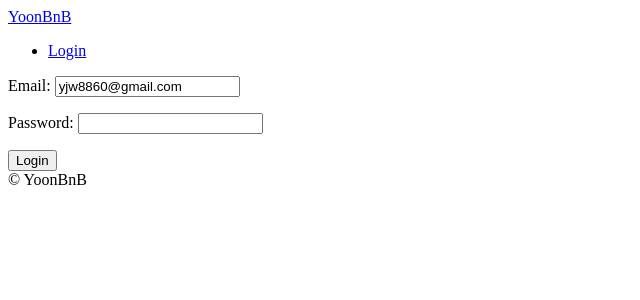
After one commit to yjw8860/airbnb_clone, a Django app: page /users/login/ in a window 1280 px wide. The commit adds this page. Shown: the top 300 px of the page, without its empty margins (0-640 px from the left). Run offline with Django 3.2, Linux system fonts and the light colour scheme.

Commit message:
login logout 수작업으로 완료!

```diff
--- a/config/urls.py
+++ b/config/urls.py
@@ -21,6 +21,7 @@ from django.conf.urls.static import static
 urlpatterns = [
     path("", include('core.urls', namespace='core')),
     path('rooms/', include('rooms.urls', namespace='rooms')),
+    path('users/', include('users.urls', namespace='users')),
     path('admin/', admin.site.urls),
 ]
 
--- a/templates/partials/nav.html
+++ b/templates/partials/nav.html
@@ -1,4 +1,10 @@
 <a href="{% url "core:home" %}">YoonBnB</a>
 <ul>
-    <li><a href="#">Login</a></li>
+
+
+    {% if user.is_authenticated %}
+    <li><a href="{% url "users:logout" %}">Logout</a></li>
+    {% else %}
+    <li><a href="{% url "users:login" %}">Login</a></li>
+    {% endif %}
 </ul>
--- /dev/null
+++ b/templates/users/login.html
@@ -0,0 +1,17 @@
+{% extends "base.html" %}
+
+{% block page_title %}
+    Login
+{% endblock page_title %}
+
+{% block search-bar %}
+
+{% endblock search-bar %}
+
+{% block content %}
+    <form method="POST" action="{% url "users:login" %}">
+    {% csrf_token %}
+    {{form.as_p}}
+    <button>Login</button>
+    </form>
+{% endblock content %}
--- /dev/null
+++ b/users/forms.py
@@ -0,0 +1,20 @@
+from django import forms
+from . import models
+
+class LoginForm(forms.Form):
+
+    email = forms.EmailField()
+    password = forms.CharField(widget=forms.PasswordInput)
+
+    def clean(self):
+        email = self.cleaned_data.get("email")
+        password = self.cleaned_data.get('password')
+
+        try:
+            user = models.User.objects.get(username=email)
+            if user.check_password():
+                return self.cleaned_data
+            else:
+                self.add_error("password",forms.ValidationError("Password is wrong"))
+        except models.User.DoesNotExist:
+            self.add_error("email",forms.ValidationError("email is wrong"))
--- a/users/urls.py
+++ b/users/urls.py
@@ -0,0 +1,9 @@
+from django.urls import path
+from . import views
+
+app_name = 'users'
+
+urlpatterns = [
+    path("login/", views.LoginView.as_view(), name='login'),
+    path("logout/", views.log_out, name='logout'),
+]
--- a/users/views.py
+++ b/users/views.py
@@ -1,3 +1,26 @@
-from django.shortcuts import render
+from django.views import View
+from django.shortcuts import render, redirect, reverse
+from django.contrib.auth import authenticate, login, logout
+from . import forms
+# Create your views here.
 
-# Create your views here.
+class LoginView(View):
+
+    def get(self, request):
+        form = forms.LoginForm(initial={"email":"yjw8860@gmail.com"})
+        return render(request, 'users/login.html', {'form':form})
+
+    def post(self, request):
+        form = forms.LoginForm(request.POST)
+        if form.is_valid():
+            email = form.cleaned_data.get('email')
+            password = form.cleaned_data.get('password')
+            user = authenticate(request, username=email, password=password)
+            if user is not None:
+                login(request, user)
+                return redirect(reverse("core:home"))
+        return render(request, 'users/login.html', {"form":form})
+
+def log_out(request):
+    logout(request)
+    return redirect(reverse("core:home"))
```
